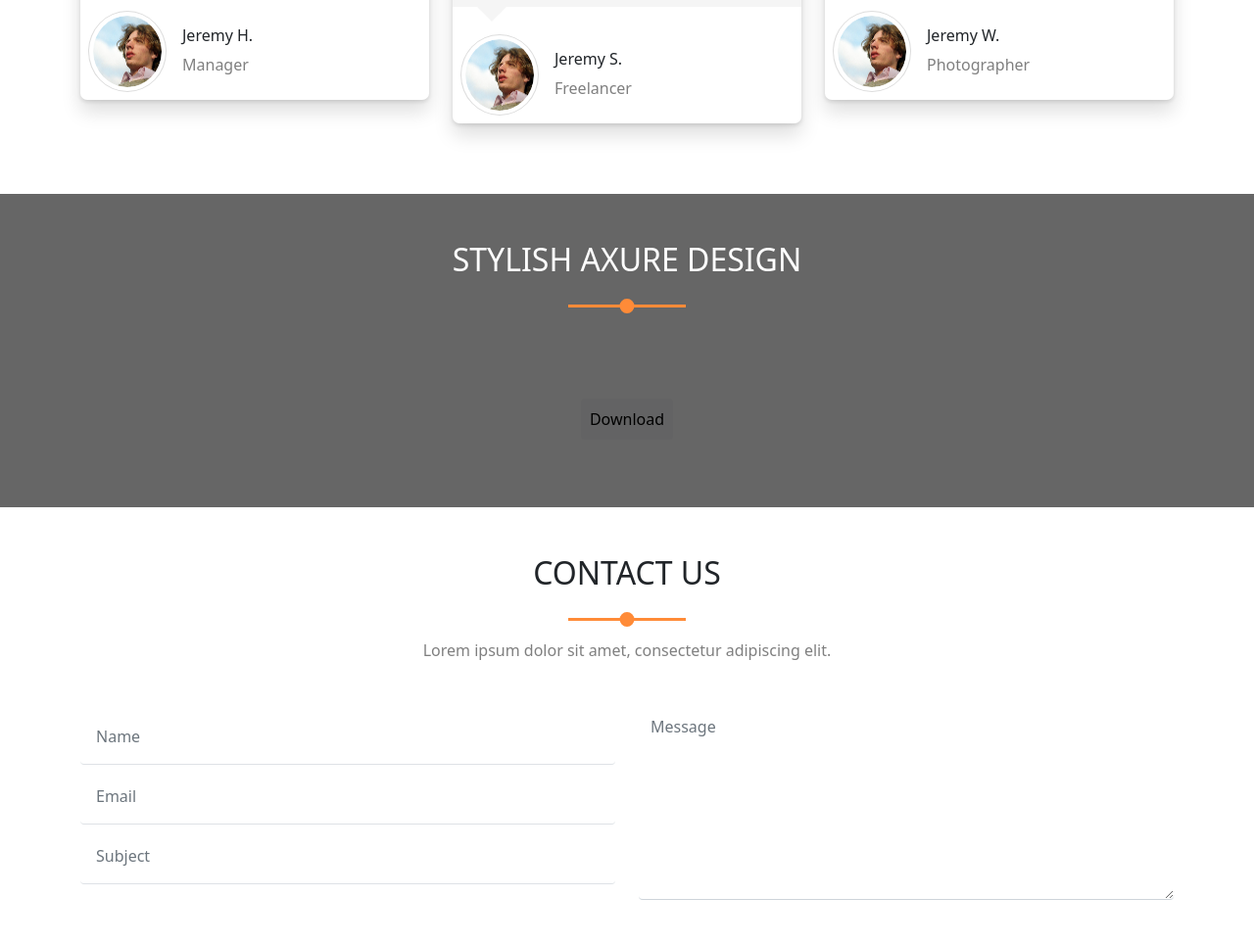
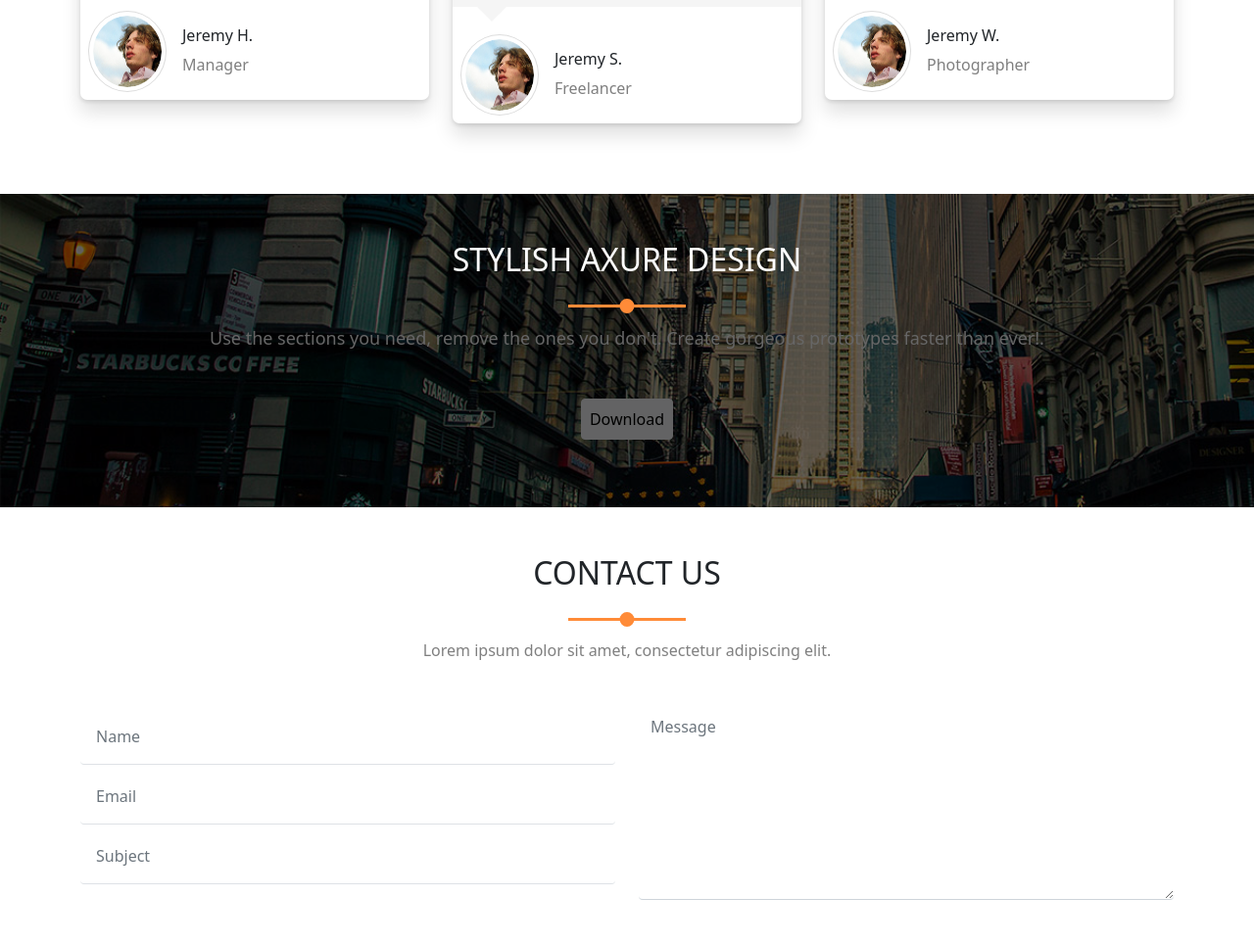
Before and after one commit to abdelhaleemhafez/bootstrap5_Two, a plain HTML site: page index.html in a window 1280 px wide. Shown: the part 4015-4979 px from the top of the page at 98% size. Drawn offline with Linux system fonts and the light colour scheme; the site is published under a folder, as on GitHub Pages, so addresses that start at the root find nothing.

Commit message:
Update style.css

```diff
--- a/css/style.css
+++ b/css/style.css
@@ -443,7 +443,7 @@
 /* End testimonials*/
 /* Start stylish */
 .stylish {
-    background-image: url(/imgs/stylish.png);
+    background-image: url(../imgs/stylish.png);
     background-size: cover;
     min-height: 320px;
 }
```
